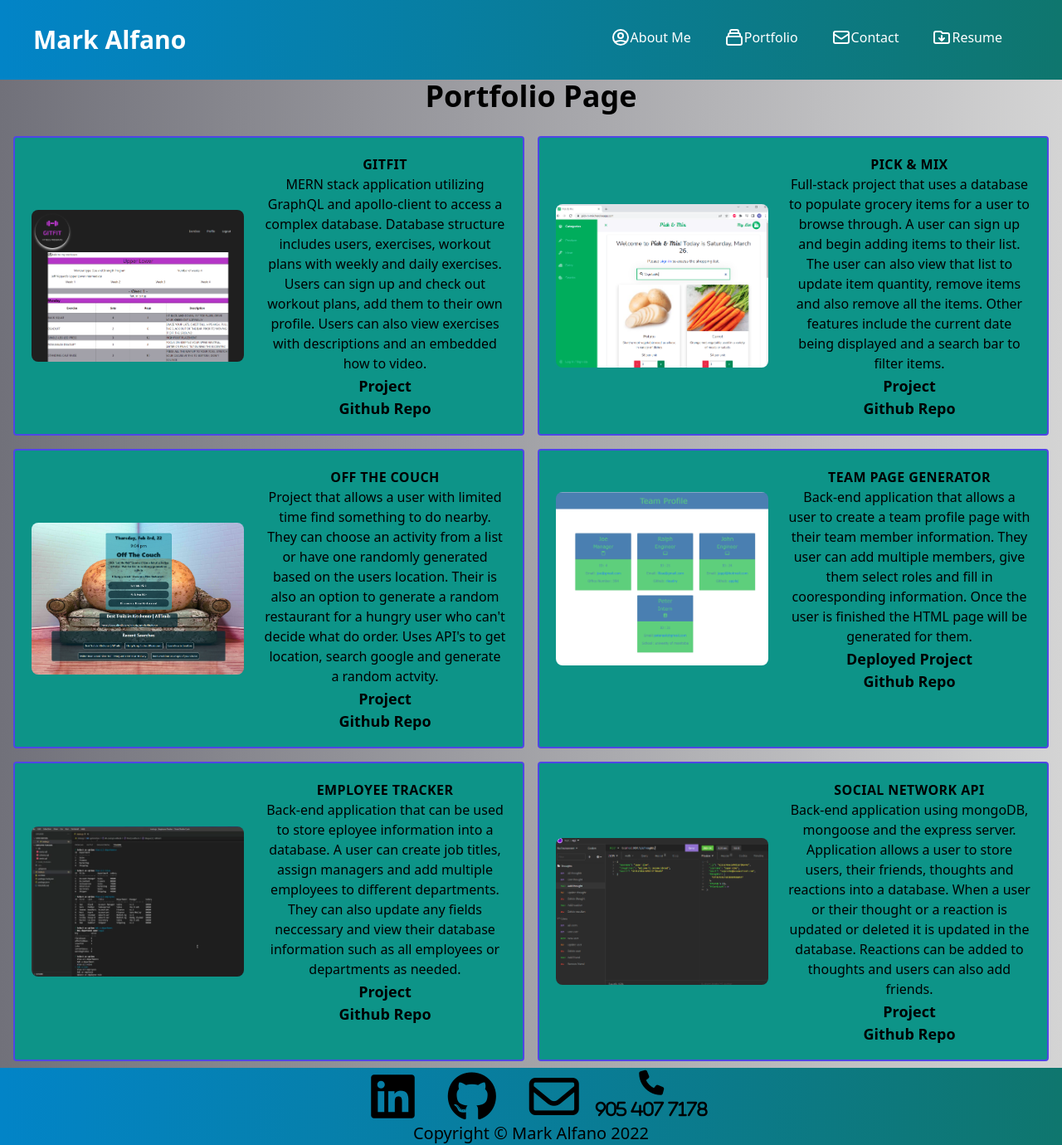
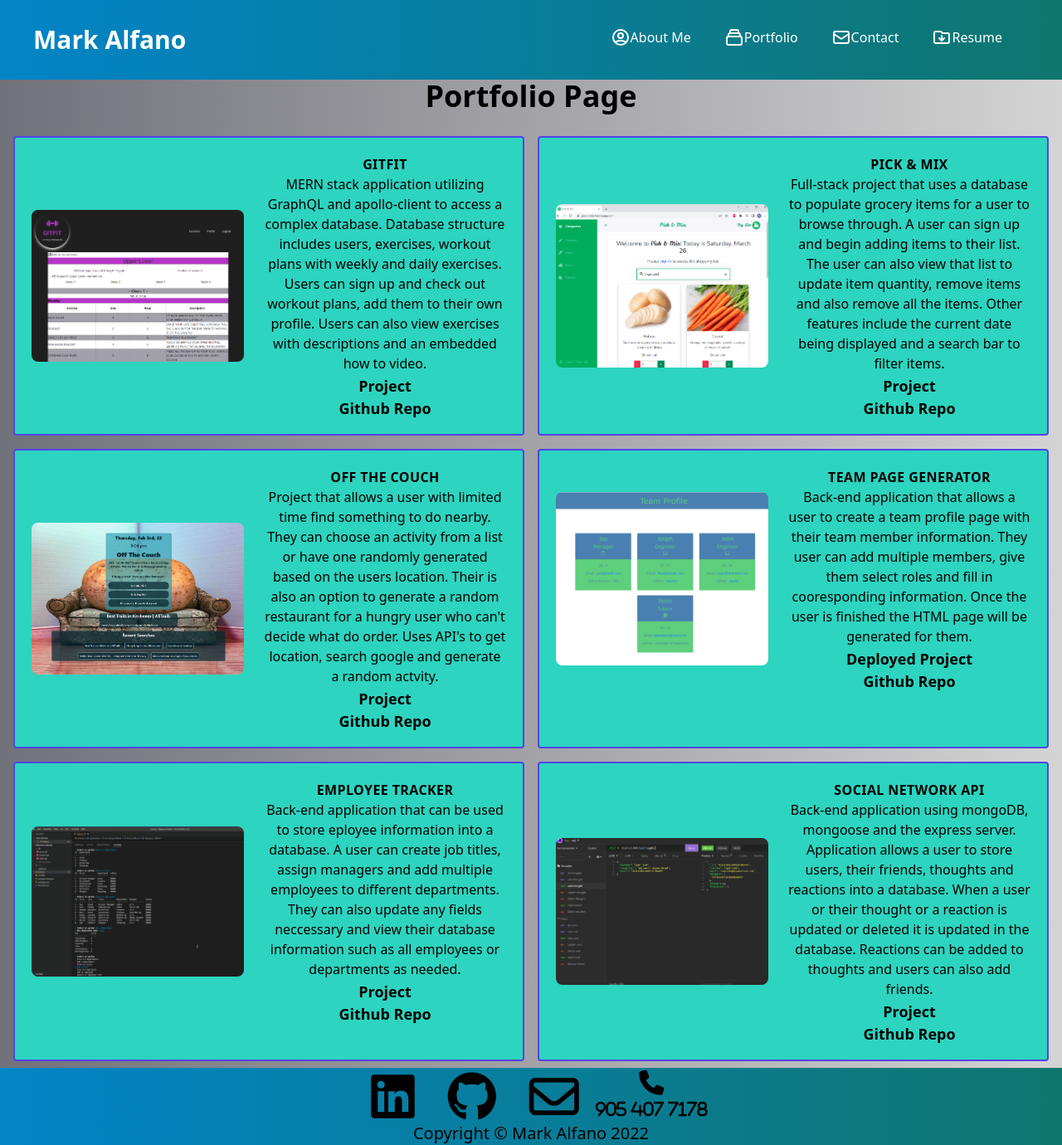
Before and after one commit to MpAlfano/React-Portfolio, a React (Create React App) app: page /Portfolio in a window 1280 px wide. Shown: the whole page at 83% size. Built offline with nearby package versions, Linux system fonts and the light colour scheme.

Commit message:
completed skills section and some colour changes

```diff
--- a/src/components/pages/Home.js
+++ b/src/components/pages/Home.js
@@ -18,7 +18,7 @@ export default function Home() {
                   alt="GitFit"
                 />
               </div>
-              <div className="mt-4 px-2">
+              <div className="mt-4 px-2 text-state md:text-lg lg:text-lg">
                 <p>
                   Hello my name is Mark, I'm an ambitious Full-Stack Developer
                   looking for new opportunities to grow and enjoy tackling new
@@ -34,29 +34,49 @@ export default function Home() {
                   day I will be working with you.
                 </p>
               </div>
+              <br></br>
             </div>
             <div className="">
-              <h1 className="text-2xl">My Skills:</h1>
-              <div className="grid sm:grid-cols-auto md:grid-cols-2 lg:-grid-cols-2">
-                <div className="bg-green-300">
-                  <h1 className="text-lg font-bold">Languages & Tools</h1>
-                  <ul>
+              <h1 className="text-3xl">My Skills:</h1>
+              <br></br>
+              <div className="bg-teal-400 border-2 border-black rounded-2xl">
+                <h1 className="text-lg font-bold">Languages & Tools:</h1>
+                <ul className="text-lg">
+                  <li>JavaScript</li>
+                  <li>MySQL & NoSQL</li>
+                  <li>GraphQL & REST</li>
+                  <li>Git & Github</li>
+                  <li>TDD using Jest</li>
+                  <li>OOP & ORM</li>
+                </ul>
+              </div>
+              <br></br>
+              <div className="grid sm:grid-cols-auto md:grid-cols-2 lg:-grid-cols-2 gap-6">
+                <div className="bg-teal-400 border-2 border-black rounded-2xl">
+                  <h1 className="text-lg font-bold">Languages & Tools:</h1>
+                  <ul className="text-lg">
                     <li>JavaScript</li>
                     <li>MySQL & NoSQL</li>
-                    <li>Git</li>
-                    <li>Test Driven Development</li>
+                    <li>GraphQL & REST</li>
+                    <li>Git & Github</li>
+                    <li>TDD using Jest</li>
+                    <li>OOP & ORM</li>
                   </ul>
                 </div>
 
-                <div className="bg-green-300">
-                  <h1 className="text-lg font-bold">Frameworks</h1>
-                  <ul>
+                <div className="bg-teal-400 border-2 border-black rounded-2xl">
+                  <h1 className="text-lg font-bold">Frameworks:</h1>
+                  <ul className="text-lg">
                     <li>React</li>
+                    <li>Node</li>
+                    <li>Express</li>
                     <li>TaliwindCSS</li>
                     <li>BootStrap</li>
+                    <li>Handlebars</li>
                   </ul>
                 </div>
               </div>
+              <br></br>
             </div>
           </div>
         </div>
--- a/src/components/pages/Portfolio.js
+++ b/src/components/pages/Portfolio.js
@@ -14,7 +14,7 @@ export default function Portfolio() {
       </h1>
       <div className="container mt-5 mx-auto px-2">
         <div className="md:flex">
-          <div className="flex-1 text-black text-center bg-teal-600 hover:border-dashed border-2 border-indigo-600 px-5 py-5 m-2 rounded">
+          <div className="flex-1 text-black text-center bg-teal-400 hover:border-dashed border-2 border-indigo-600 px-5 py-5 m-2 rounded">
             <div className="lg:flex lg:items-center">
               <div className="lg:flex-shrink-0">
                 <img className="rounded-lg lg:w-64" src={gitfit} alt="GitFit" />
@@ -50,7 +50,7 @@ export default function Portfolio() {
               </div>
             </div>
           </div>
-          <div className="flex-1 text-black text-center bg-teal-600 hover:border-dashed border-2 border-indigo-600 px-5 py-5 m-2 rounded">
+          <div className="flex-1 text-black text-center bg-teal-400 hover:border-dashed border-2 border-indigo-600 px-5 py-5 m-2 rounded">
             <div className="lg:flex lg:items-center">
               <div className="lg:flex-shrink-0">
                 <img
@@ -92,7 +92,7 @@ export default function Portfolio() {
           </div>
         </div>
         <div className="md:flex">
-          <div className="flex-1 text-black text-center bg-teal-600 hover:border-dashed border-2 border-indigo-600 px-5 py-5 m-2 rounded">
+          <div className="flex-1 text-black text-center bg-teal-400 hover:border-dashed border-2 border-indigo-600 px-5 py-5 m-2 rounded">
             <div className="lg:flex lg:items-center">
               <div className="lg:flex-shrink-0">
                 <img
@@ -132,7 +132,7 @@ export default function Portfolio() {
               </div>
             </div>
           </div>
-          <div className="flex-1 text-black text-center bg-teal-600 hover:border-dashed border-2 border-indigo-600 px-5 py-5 m-2 rounded">
+          <div className="flex-1 text-black text-center bg-teal-400 hover:border-dashed border-2 border-indigo-600 px-5 py-5 m-2 rounded">
             <div className="lg:flex lg:items-center">
               <div className="lg:flex-shrink-0">
                 <img
@@ -173,7 +173,7 @@ export default function Portfolio() {
           </div>
         </div>
         <div className="md:flex">
-          <div className="flex-1 text-black text-center bg-teal-600 hover:border-dashed border-2 border-indigo-600 px-5 py-5 m-2 rounded">
+          <div className="flex-1 text-black text-center bg-teal-400 hover:border-dashed border-2 border-indigo-600 px-5 py-5 m-2 rounded">
             <div className="lg:flex lg:items-center">
               <div className="lg:flex-shrink-0">
                 <img
@@ -213,7 +213,7 @@ export default function Portfolio() {
               </div>
             </div>
           </div>
-          <div className="flex-1 text-black text-center bg-teal-600 hover:border-dashed border-2 border-indigo-600 px-5 py-5 m-2 rounded">
+          <div className="flex-1 text-black text-center bg-teal-400 hover:border-dashed border-2 border-indigo-600 px-5 py-5 m-2 rounded">
             <div className="lg:flex lg:items-center">
               <div className="lg:flex-shrink-0">
                 <img
```
